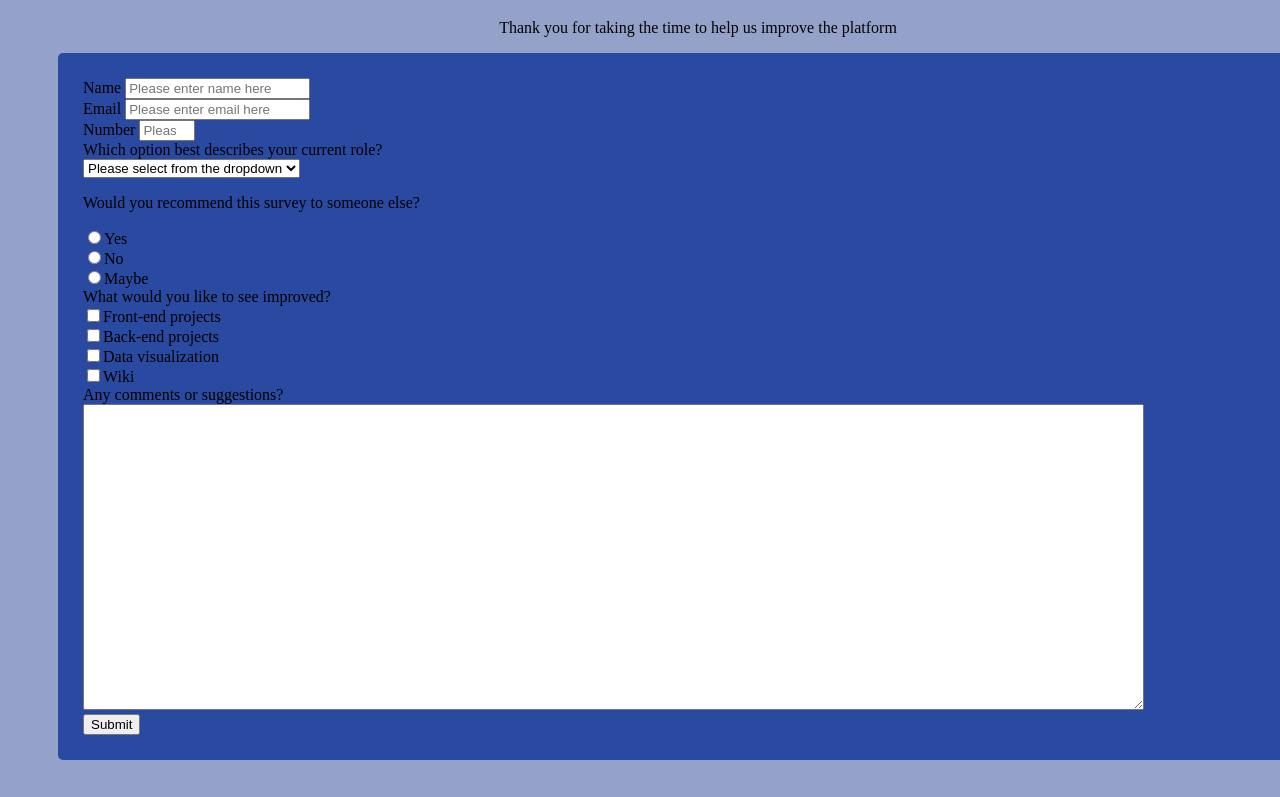
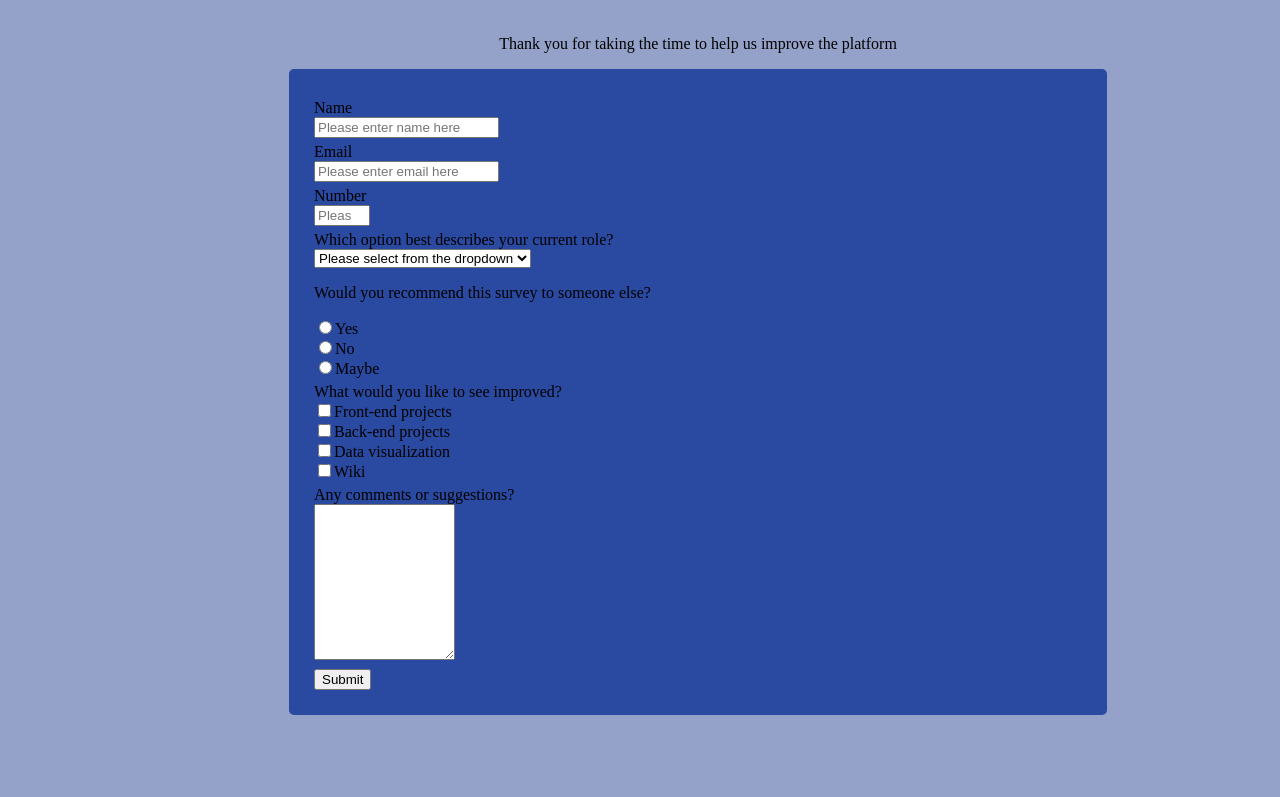
Before and after one commit to Sillyboi2001/MicroverseProject1, a plain HTML site: page index.html in a window 1280 px wide. Shown: the part 119-916 px from the top of the page. Drawn offline with Linux system fonts and the light colour scheme.

Commit message:
Added styling

```diff
--- a/index.html
+++ b/index.html
@@ -12,15 +12,15 @@
     <p id="description">Thank you for taking the time to help us improve the platform</p>
     <form id="survey-form" method="POST" action="" class="survey_form">
         <div class="form-section">
-            <label for="name" id="name-label">Name</label>
+            <label for="name" id="name-label">Name</label><br />
             <input name="name" id="name" type="text" placeholder="Please enter name here"/>
         </div>
         <div class="form-section">
-            <label for="email" id="email-label">Email</label>
+            <label for="email" id="email-label">Email</label><br />
             <input name="email" id="email" type="email" placeholder="Please enter email here" required/>
         </div>
         <div class="form-section">
-            <label for="number" id="number-label">Number</label>
+            <label for="number" id="number-label">Number</label><br />
             <input name="number" id="email" type="number" min="0" max="50" placeholder="Please enter number here"/>
         </div>
         <div class="form-section">
@@ -38,7 +38,7 @@
             <input type="radio" id="maybe">Maybe</input><br/>
         </div>
         <div class="form-section">
-            <label for="improvement">What would you like to see improved?</label>
+            <label for="improvement">What would you like to see improved?</label><br />
             <div id="improvement">
                 <input type="checkbox" id="front-end">Front-end projects</input><br/>
                 <input type="checkbox" id="back-end">Back-end projects</input><br/>
@@ -48,7 +48,7 @@
         </div>
         <div class="form-section">
             <label for="comments" id="number-label">Any comments or suggestions?</label><br />
-            <textarea rows="20" cols="130" id="comments"></textarea>
+            <textarea rows="10" cols="15" id="comments"></textarea>
         </div>
         <button id="submit">Submit</button>
     </form>
--- a/styles.css
+++ b/styles.css
@@ -3,6 +3,23 @@ body{
     height: 100vh;
     background-color: rgb(148, 162, 201);
     padding: 50px;
+    display: flex;
+    flex-direction: column;
+    align-items: center;
+    overflow-x: hidden;
+    overflow-y: hidden;
+}
+form{
+    width: 60%;
+    padding: 25px;
+    border-radius: 5px;
+    background-color: rgb(42, 73, 160);
+    margin-left: auto;
+    margin-right: auto;
+    border-color: '#000';
+    border-width: 7px;
+    z-index: 20;
+    box-shadow: 5px 5px 5px '#000';
 }
 #title{
     text-align: center;
@@ -12,8 +29,8 @@ body{
 #description{
     text-align: center;
 }
-form{
-    padding: 25px;
-    border-radius: 5px;
-    background-color: rgb(42, 73, 160);
+.form-section{
+    margin: 5px 0px;
+    width: 80%;
+    background-color: "#234576";
 }
```
